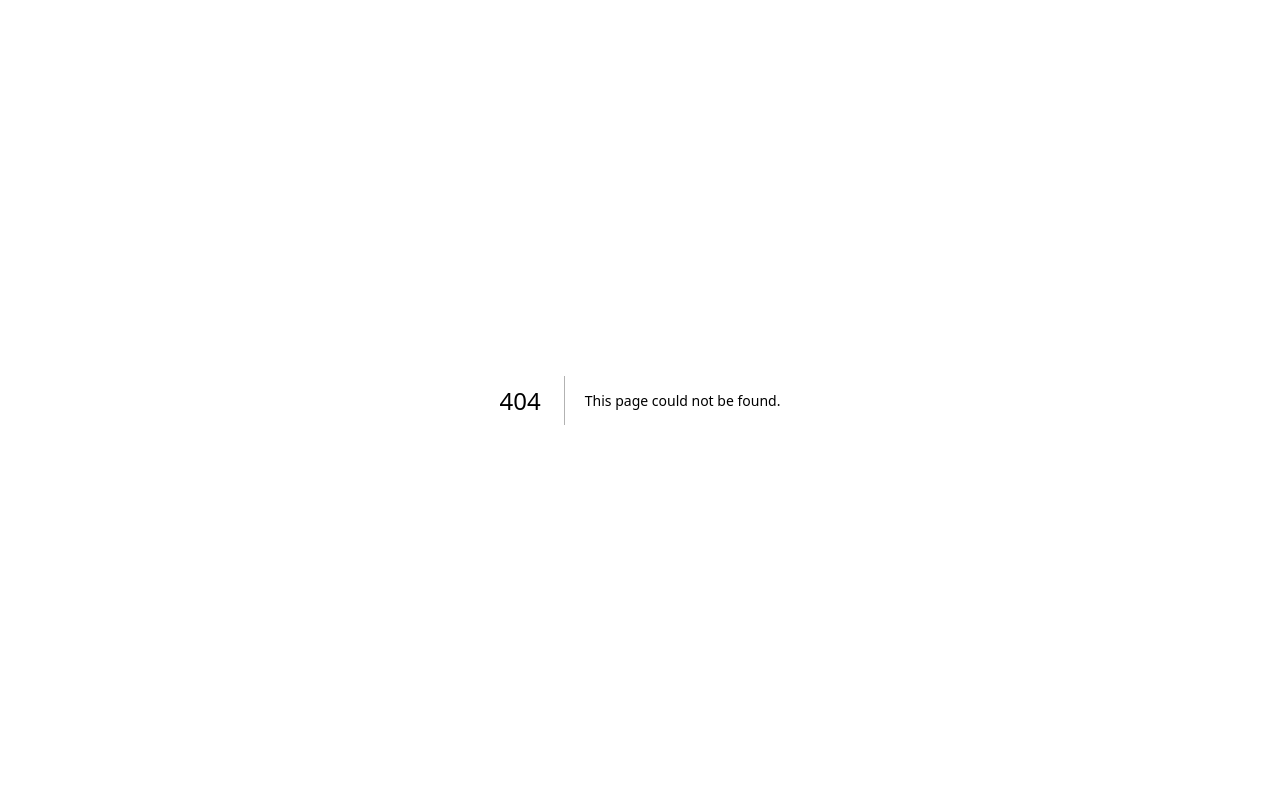
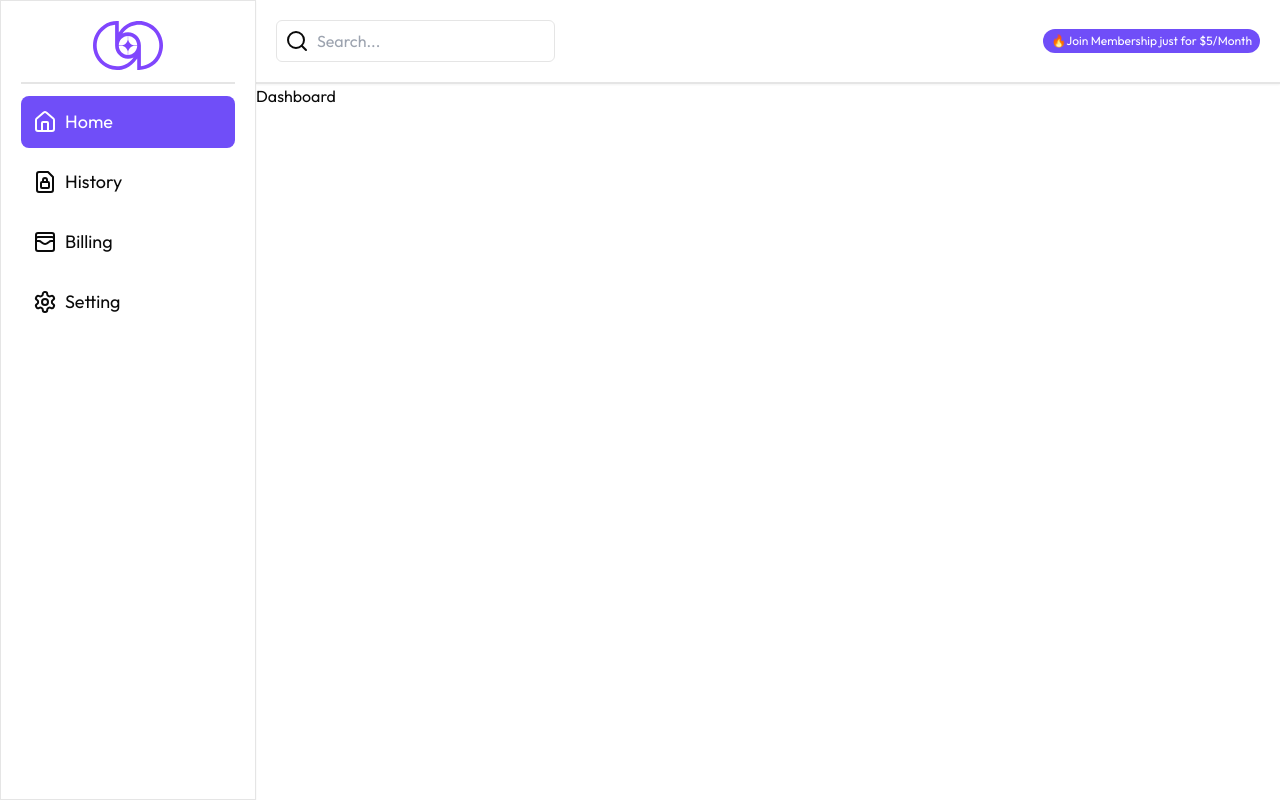
Before and after one commit to MHendriF/smart-scripter, a Next.js app: page /dashboard in a window 1280 px wide. Before the commit this address had no page. Built offline with nearby package versions, Linux system fonts and the light colour scheme.

Commit message:
implement sidebar

```diff
--- /dev/null
+++ b/app/dashboard/_components/Header.tsx
@@ -0,0 +1,16 @@
+import { Search } from "lucide-react";
+import React from "react";
+
+export default function Header() {
+  return (
+    <div className="p-5 shadow-sm border-b-2 flex justify-between items-center">
+      <div className="flex gap-2 items-center p-2 border rounded-md max-w-lg">
+        <Search />
+        <input type="text" placeholder="Search..." className="outline-none" />
+      </div>
+      <div>
+        <h2 className="bg-primary p-1 rounded-full text-xs text-white px-2">🔥Join Membership just for $5/Month</h2>
+      </div>
+    </div>
+  );
+}
--- /dev/null
+++ b/app/dashboard/_components/SideNav.tsx
@@ -0,0 +1,41 @@
+"use client";
+
+import { FileLock, Home, Settings, WalletCards } from "lucide-react";
+import Image from "next/image";
+import { usePathname } from "next/navigation";
+import React, { useEffect } from "react";
+
+export default function SideNav() {
+  const MenuList = [
+    { name: "Home", path: "/dashboard", icon: Home },
+    { name: "History", path: "/dashboard/history", icon: FileLock },
+    { name: "Billing", path: "/dashboard/billing", icon: WalletCards },
+    { name: "Setting", path: "/dashboard/setting", icon: Settings },
+  ];
+
+  const pathname = usePathname();
+  useEffect(() => {
+    console.log(pathname);
+  }, [pathname]);
+
+  return (
+    <div className="h-screen p-5 shadow-sm border">
+      <div className="flex justify-center">
+        <Image src="/logo.svg" width={70} height={70} alt="logo" />
+      </div>
+      <hr className="my-3 border" />
+      <div className="mt-3">
+        {MenuList.map((menu) => (
+          <div
+            className={`flex gap-2 mb-2 p-3 hover:bg-primary hover:text-white rounded-lg cursor-pointer items-center
+                ${pathname == menu.path && "bg-primary text-white"} `}
+            key={menu.name}
+          >
+            <menu.icon className="h-6 w-6" />
+            <h2 className="text-lg">{menu.name}</h2>
+          </div>
+        ))}
+      </div>
+    </div>
+  );
+}
--- /dev/null
+++ b/app/dashboard/layout.tsx
@@ -0,0 +1,21 @@
+import React from "react";
+import SideNav from "./_components/SideNav";
+import Header from "./_components/Header";
+
+export default function DashboardLayout({
+  children,
+}: Readonly<{
+  children: React.ReactNode;
+}>) {
+  return (
+    <div>
+      <div className="md:w-64 hidden md:block fixed">
+        <SideNav />
+      </div>
+      <div className="md:ml-64">
+        <Header />
+        {children}
+      </div>
+    </div>
+  );
+}
--- /dev/null
+++ b/app/dashboard/page.tsx
@@ -0,0 +1,5 @@
+import React from "react";
+
+export default function Dashboard() {
+  return <div>Dashboard</div>;
+}
--- a/app/layout.tsx
+++ b/app/layout.tsx
@@ -1,9 +1,9 @@
 import type { Metadata } from "next";
-import { Inter } from "next/font/google";
+import { Inter, Outfit } from "next/font/google";
 import "./globals.css";
 import { ClerkProvider } from "@clerk/nextjs";
 
-const inter = Inter({ subsets: ["latin"] });
+const inter = Outfit({ subsets: ["latin"] });
 
 export const metadata: Metadata = {
   title: "Smart Scripter",
```
Also changed, not shown: public/logo.svg (added).
